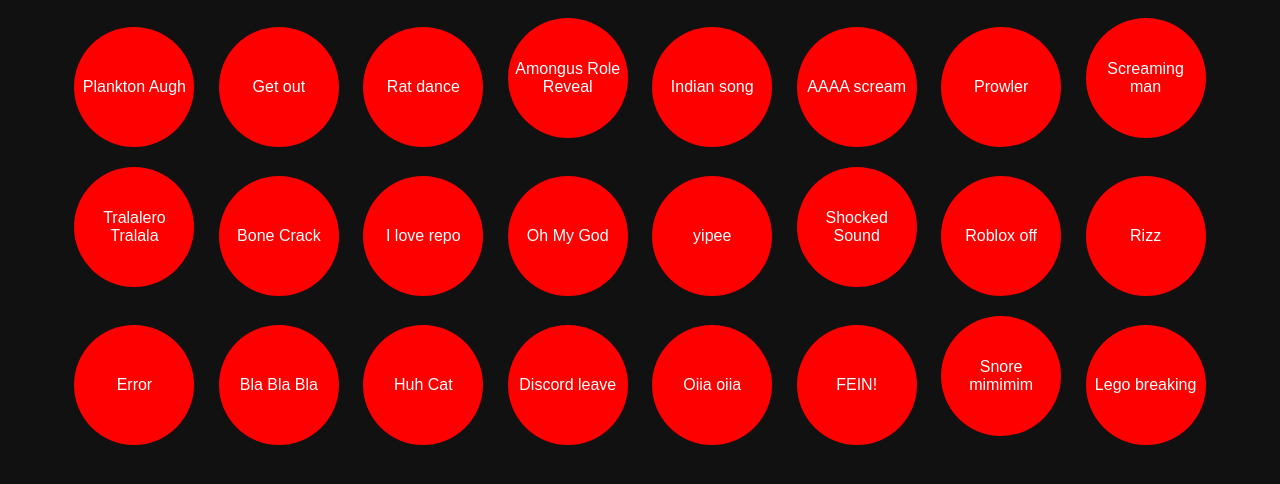
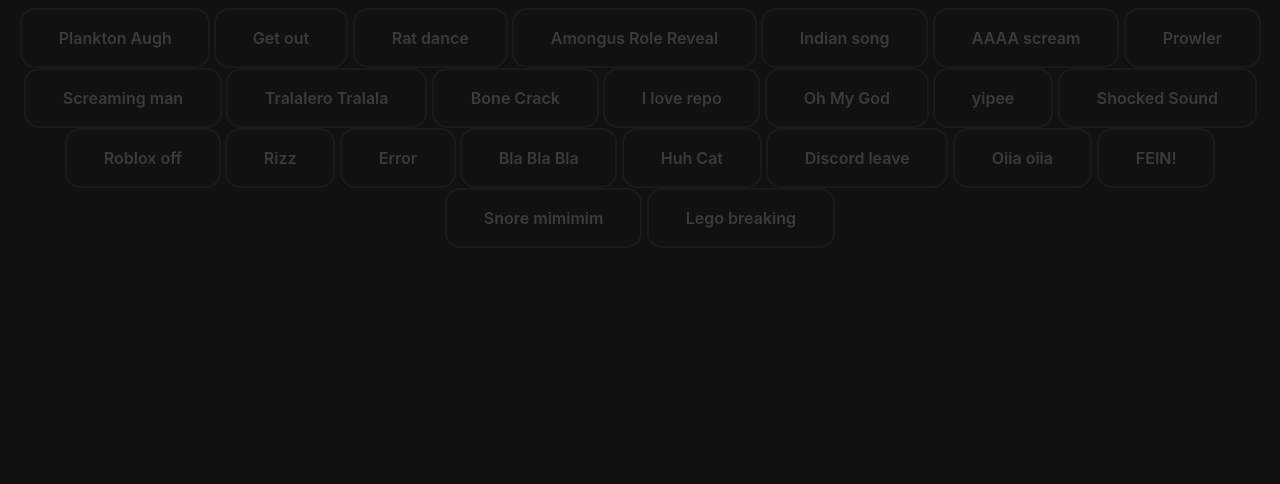
Before and after one commit to eli1212-la/MySound, a plain HTML site: page index.html in a window 1280 px wide. Drawn offline with nearby package versions, Linux system fonts and the light colour scheme.

Commit message:
Update style.css

```diff
--- a/style.css
+++ b/style.css
@@ -5,29 +5,48 @@ body {
     text-align: center;
   }
 
-  button {
-    width: 120px;
-    height: 120px;
-    margin: 10px;
-    border-radius: 50%;
-    background: rgb(255, 0, 0);
-    color: white;
-    font-size: 16px;
-    border: none;
-    transition: 0.3s;
-  }
+button {
+ appearance: none;
+ background-color: transparent;
+ border: 0.125em solid #1A1A1A;
+ border-radius: 0.9375em;
+ box-sizing: border-box;
+ color: #3B3B3B;
+ cursor: pointer;
+ display: inline-block;
+ font-family: Roobert,-apple-system,BlinkMacSystemFont,"Segoe UI",Helvetica,Arial,sans-serif,"Apple Color Emoji","Segoe UI Emoji","Segoe UI Symbol";
+ font-size: 16px;
+ font-weight: 600;
+ line-height: normal;
+ margin: 0;
+ min-height: 3.75em;
+ min-width: 0;
+ outline: none;
+ padding: 1em 2.3em;
+ text-align: center;
+ text-decoration: none;
+ transition: all 300ms cubic-bezier(.23, 1, 0.32, 1);
+ user-select: none;
+ -webkit-user-select: none;
+ touch-action: manipulation;
+ will-change: transform;
+}
 
-  button:hover {
-    background: rgb(34, 255, 0);
-    color: black;
-  }
+button:disabled {
+ pointer-events: none;
+}
 
-  .buttons {
-    display: flex;
-    flex-wrap: wrap;
-    justify-content: center;
-  }
+button:hover {
+ color: #fff;
+ background-color: #1A1A1A;
+ box-shadow: rgba(0, 0, 0, 0.25) 0 8px 15px;
+ transform: translateY(-2px);
+}
 
+button:active {
+ box-shadow: none;
+ transform: translateY(0);
+}
   .popup {
     display: none;
     flex-direction: column;
```
